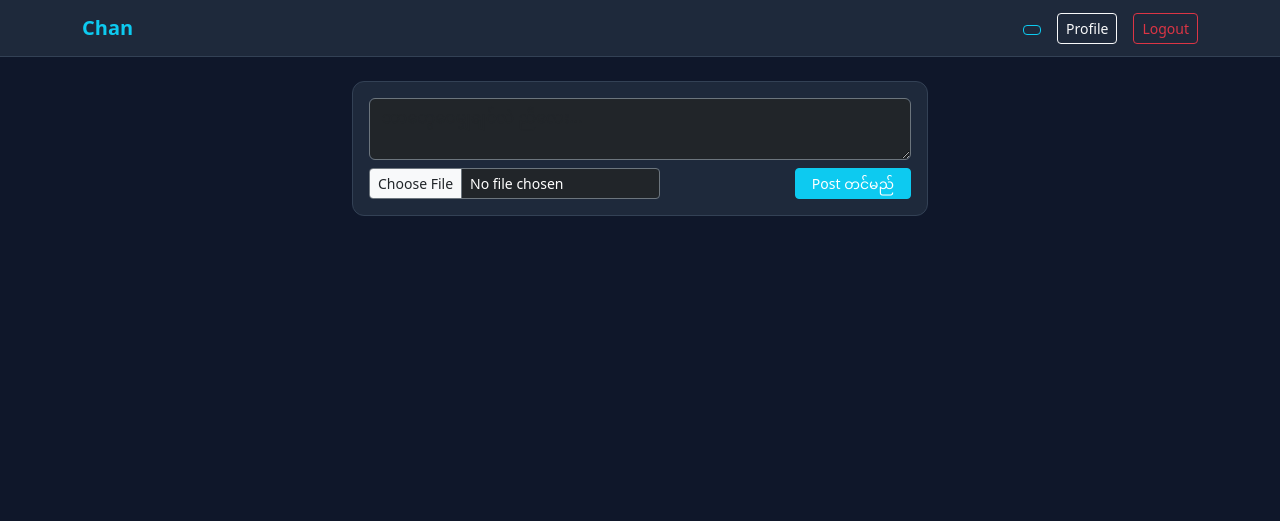
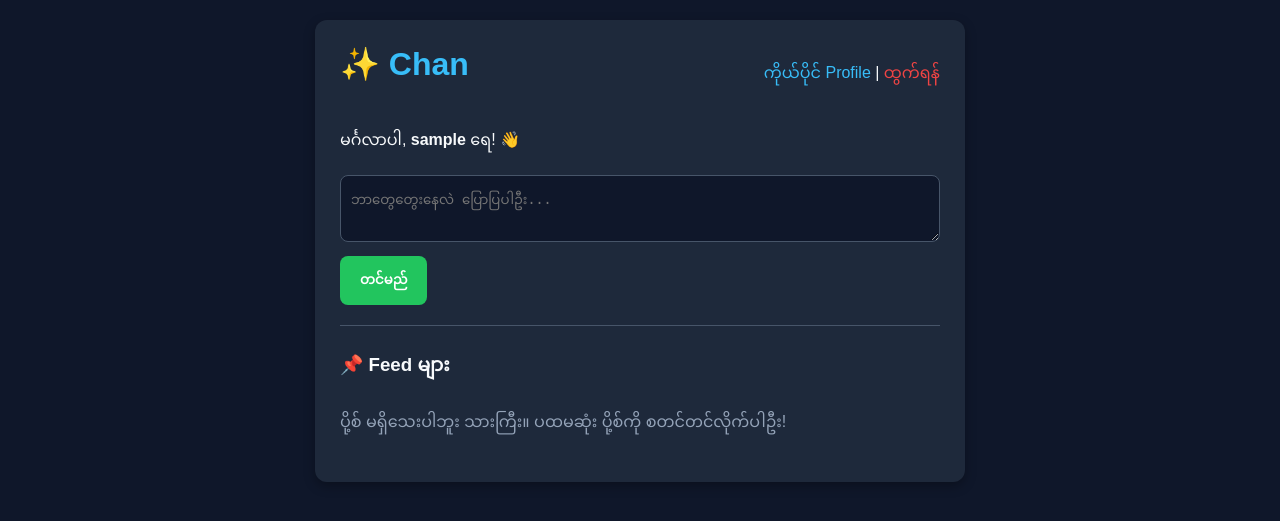
Before and after one commit to glimmgy-sketch/csw-dynamic, a Flask app: page / in a window 1280 px wide. Shown: the top 521 px of the page. Run offline with Flask 3, Linux system fonts and the light colour scheme; the visitor is signed in with stand-in values (Sample User, id 1); data that the repository does not hold is empty; some libraries are stand-ins or nearby versions.

Commit message:
Update index.html

```diff
--- a/templates/index.html
+++ b/templates/index.html
@@ -1,87 +1,94 @@
 <!DOCTYPE html>
-<html lang="en">
+<html lang="my">
 <head>
     <meta charset="UTF-8">
     <meta name="viewport" content="width=device-width, initial-scale=1.0">
-    <title>Chan - Feed</title>
-    <link href="https://cdn.jsdelivr.net/npm/bootstrap@5.3.0/dist/css/bootstrap.min.css" rel="stylesheet">
-    <link rel="stylesheet" href="https://cdnjs.cloudflare.net/ajax/libs/font-awesome/6.4.0/css/all.min.css">
+    <title>Chan - ပင်မစာမျက်နှာ</title>
     <style>
-        body { background-color: #0f172a; color: #f8fafc; }
-        .navbar { background-color: #1e293b; border-bottom: 1px solid #334155; }
-        .card-custom { background-color: #1e293b; border: 1px solid #334155; border-radius: 12px; }
-        .user-link { color: #06b6d4; text-decoration: none; font-weight: bold; }
-        .user-link:hover { text-decoration: underline; }
+        body {
+            background-color: #0f172a;
+            color: #f8fafc;
+            font-family: sans-serif;
+            margin: 0;
+            padding: 20px;
+        }
+        .container {
+            max-width: 600px;
+            margin: 0 auto;
+            background: #1e293b;
+            padding: 25px;
+            border-radius: 12px;
+            box-shadow: 0 4px 12px rgba(0,0,0,0.3);
+        }
+        h1 { color: #38bdf8; margin-top: 0; }
+        textarea {
+            width: 100%;
+            padding: 10px;
+            background: #0f172a;
+            color: #fff;
+            border: 1px solid #475569;
+            border-radius: 8px;
+            resize: vertical;
+            box-sizing: border-box;
+        }
+        button {
+            background: #22c55e;
+            color: white;
+            border: none;
+            padding: 10px 20px;
+            border-radius: 8px;
+            cursor: pointer;
+            font-weight: bold;
+            margin-top: 10px;
+        }
+        button:hover { background: #16a34a; }
+        .post-card {
+            background: #334155;
+            padding: 15px;
+            border-radius: 8px;
+            margin-top: 15px;
+        }
+        .nav-links {
+            margin-bottom: 20px;
+            display: flex;
+            justify-content: space-between;
+            align-items: center;
+        }
+        a { color: #38bdf8; text-decoration: none; }
+        a:hover { text-decoration: underline; }
     </style>
 </head>
 <body>
-    <nav class="navbar navbar-expand navbar-dark mb-4">
-        <div class="container d-flex justify-content-between">
-            <a class="navbar-brand text-info fw-bold" href="/"><i class="fa-solid fa-comments"></i> Chan</a>
-
-            <div class="d-flex align-items-center gap-3">
-                <!-- Notification Bell -->
-                <div class="dropdown">
-                    <button class="btn btn-outline-info btn-sm position-relative" type="button" data-bs-toggle="dropdown">
-                        <i class="fa-solid fa-bell"></i>
-                        {% if notifications|length > 0 %}
-                        <span class="position-absolute top-0 start-100 translate-middle badge rounded-pill bg-danger">
-                            {{ notifications|length }}
-                        </span>
-                        {% endif %}
-                    </button>
-                    <ul class="dropdown-menu dropdown-menu-end dropdown-menu-dark p-2" style="width: 280px;">
-                        <li class="dropdown-header text-info">Notifications</li>
-                        {% for n in notifications %}
-                        <li class="small p-2 border-bottom">{{ n.message }}</li>
-                        {% else %}
-                        <li class="small p-2 text-muted text-center">အသိပေးချက် မရှိသေးပါ</li>
-                        {% endfor %}
-                    </ul>
-                </div>
-
-                <a href="{{ url_for('view_profile', username=current_user.username) }}" class="btn btn-outline-light btn-sm">Profile</a>
-                <a href="{{ url_for('logout') }}" class="btn btn-outline-danger btn-sm">Logout</a>
+    <div class="container">
+        <div class="nav-links">
+            <h1>✨ Chan</h1>
+            <div>
+                <a href="{{ url_for('profile', username=current_user.username) }}">ကိုယ်ပိုင် Profile</a> |
+                <a href="{{ url_for('logout') }}" style="color: #ef4444;">ထွက်ရန်</a>
             </div>
         </div>
-    </nav>
 
-    <div class="container" style="max-width: 600px;">
-        <!-- Create Post -->
-        <div class="card card-custom p-3 mb-4">
-            <form action="{{ url_for('create_post') }}" method="POST" enctype="multipart/form-data">
-                <textarea name="content" class="form-control bg-dark text-white border-secondary mb-2" rows="2" placeholder="ဘာတွေဝေမျှချင်လဲ ညီလေး..."></textarea>
-                <div class="d-flex justify-content-between align-items-center">
-                    <input type="file" name="file" class="form-control form-control-sm bg-dark text-white border-secondary w-auto">
-                    <button type="submit" class="btn btn-info btn-sm text-white px-3">Post တင်မည်</button>
+        <p>မင်္ဂလာပါ, <strong>{{ current_user.username }}</strong> ရေ! 👋</p>
+
+        <!-- Post Form -->
+        <form action="{{ url_for('add_post') }}" method="POST">
+            <textarea name="content" rows="3" placeholder="ဘာတွေတွေးနေလဲ ပြောပြပါဦး..." required></textarea>
+            <button type="submit">တင်မည်</button>
+        </form>
+
+        <hr style="border: 0; border-top: 1px solid #475569; margin: 20px 0;">
+
+        <h3>📌 Feed များ</h3>
+        {% if posts %}
+            {% for post in posts %}
+                <div class="post-card">
+                    <p><a href="{{ url_for('profile', username=post.author.username) }}"><strong>@{{ post.author.username }}</strong></a></p>
+                    <p>{{ post.content }}</p>
                 </div>
-            </form>
-        </div>
-
-        <!-- Feed List -->
-        {% for post in posts %}
-        <div class="card card-custom p-3 mb-3">
-            <div class="d-flex justify-content-between align-items-center mb-2">
-                <!-- User Profile Link -->
-                <a href="{{ url_for('view_profile', username=post.author.username) }}" class="user-link">
-                    <i class="fa-solid fa-circle-user"></i> {{ post.author.username }}
-                </a>
-                <small class="text-muted" style="font-size: 0.75rem;">{{ post.created_at.strftime('%Y-%m-%d %H:%M') }}</small>
-            </div>
-
-            {% if post.content %}<p class="mb-2">{{ post.content }}</p>{% endif %}
-
-            {% if post.media_url %}
-                {% if post.media_type == 'image' %}
-                    <img src="{{ post.media_url }}" class="img-fluid rounded mb-2">
-                {% elif post.media_type == 'video' %}
-                    <video controls class="w-100 rounded mb-2"><source src="{{ post.media_url }}"></video>
-                {% endif %}
-            {% endif %}
-        </div>
-        {% endfor %}
+            {% endfor %}
+        {% else %}
+            <p style="color: #94a3b8;">ပို့စ် မရှိသေးပါဘူး သားကြီး။ ပထမဆုံး ပို့စ်ကို စတင်တင်လိုက်ပါဦး!</p>
+        {% endif %}
     </div>
-
-    <script src="https://cdn.jsdelivr.net/npm/bootstrap@5.3.0/dist/js/bootstrap.bundle.min.js"></script>
 </body>
 </html>
```
